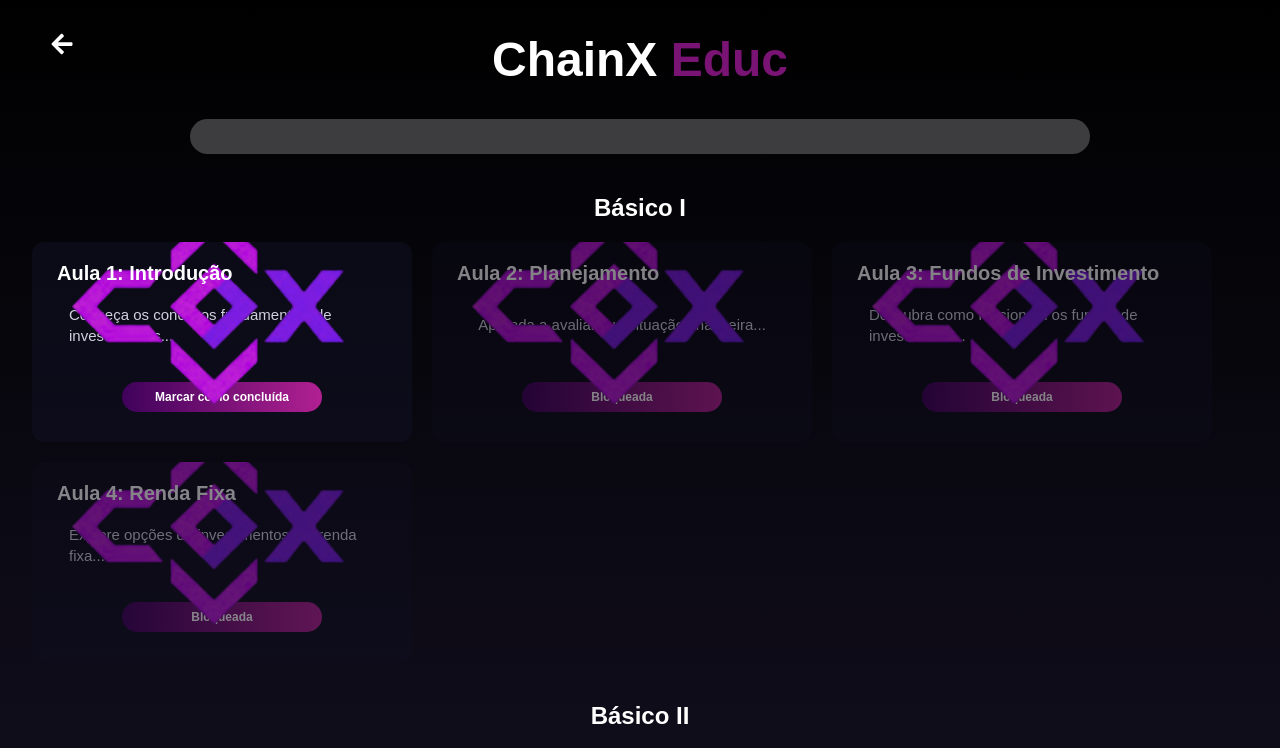
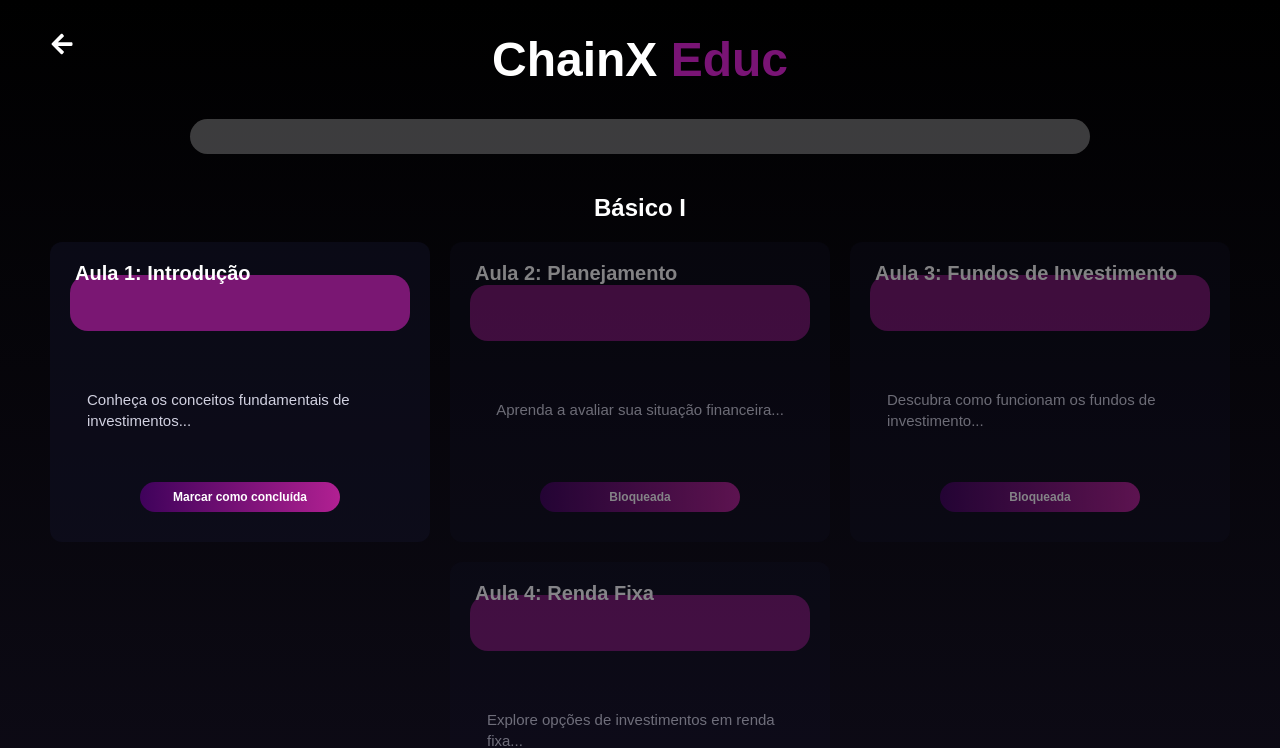
Before and after one commit to PedrosoEnzo/cripto, a React (Vite) app in the folder cripto-react/: page /curso in a window 1280 px wide. Shown: the top 748 px of the page. Built offline with nearby package versions, Linux system fonts and the light colour scheme.

Commit message:
Ajustando os elemntos da pagina do curso

```diff
--- a/cripto-react/package.json
+++ b/cripto-react/package.json
@@ -14,6 +14,7 @@
     "bcryptjs": "^3.0.2",
     "chart.js": "^4.4.9",
     "cors": "^2.8.5",
+    "create": "^0.5.5",
     "dotenv": "^16.4.7",
     "express": "^4.21.2",
     "mysql2": "^3.14.0",
@@ -32,7 +33,7 @@
     "eslint-plugin-react-hooks": "^5.1.0",
     "eslint-plugin-react-refresh": "^0.4.19",
     "globals": "^15.15.0",
-    "vite": "^6.3.2"
+    "vite": "^6.3.3"
   },
   "description": "This template provides a minimal setup to get React working in Vite with HMR and some ESLint rules.",
   "main": "eslint.config.js",
--- a/cripto-react/src/components/LessonCard.jsx
+++ b/cripto-react/src/components/LessonCard.jsx
@@ -1,6 +1,6 @@
 import React from 'react';
 import styles from './LessonCard.module.css';
-import teste from '../assets/icons/logo.png'; // Substitua pelo caminho correto da imagem
+import teste from '../assets/cursos/roxa.png'; // Substitua pelo caminho correto da imagem
 
 export default function LessonCard({ lesson, isCompleted, onComplete, onLessonClick }) {
   const handleClick = () => {
@@ -26,7 +26,7 @@ export default function LessonCard({ lesson, isCompleted, onComplete, onLessonCl
       }}
     >
       <div className={styles.info}>
-        <img src={teste} alt="Imagem da lição" style={{ width: '100%', height: 'auto' }} />
+        <img src={teste} alt="Imagem da lição" style={{ width: '100%', height: '56px', position: 'revert', borderRadius: '18px', marginTop: '14px'}} />
         <h3>{lesson.title}</h3>
         <p>{lesson.description}</p>
       </div>
--- a/cripto-react/src/components/LessonCard.module.css
+++ b/cripto-react/src/components/LessonCard.module.css
@@ -3,7 +3,7 @@
   border-radius: 12px;
   overflow: hidden;
   width: 380px;
-  height: 200px;
+  height: 300px;
   cursor: pointer;
   transition: transform 0.2s, box-shadow 0.3s;
   display: flex;
--- a/cripto-react/src/components/ModuleSection.module.css
+++ b/cripto-react/src/components/ModuleSection.module.css
@@ -10,6 +10,8 @@
 
 .lessonGrid {
   display: flex;
+  justify-content: center;
+  align-items: center;
   flex-wrap: wrap;
   gap: 20px;
 }
```
Also changed, not shown: cripto-react/src/assets/cursos/roxa.png (added), 1 other file (tests, documents, lock files or other folders).
